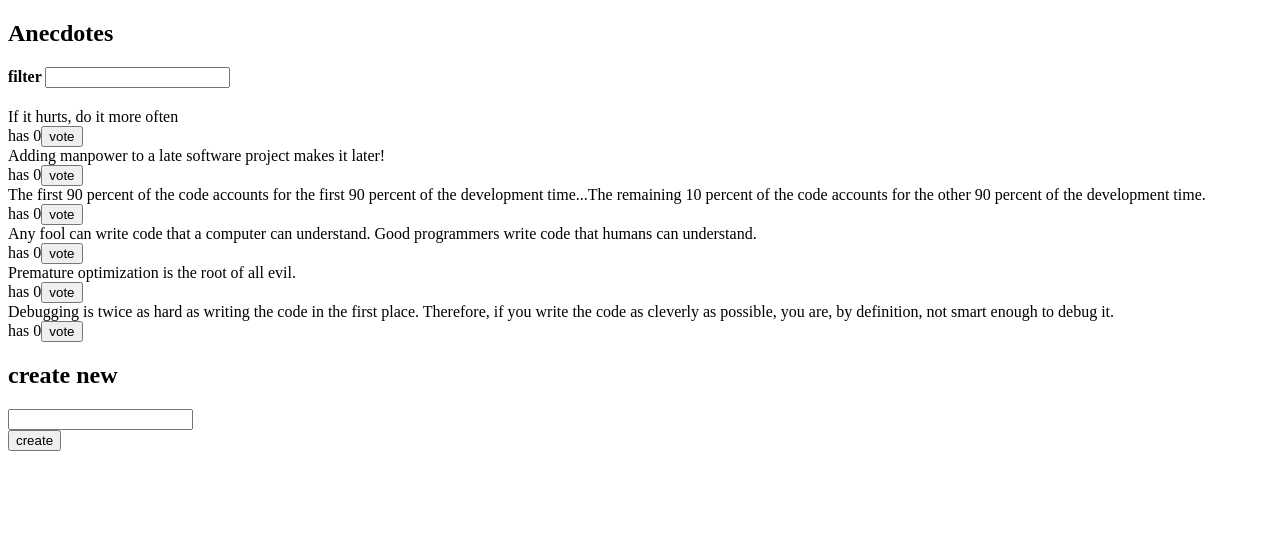
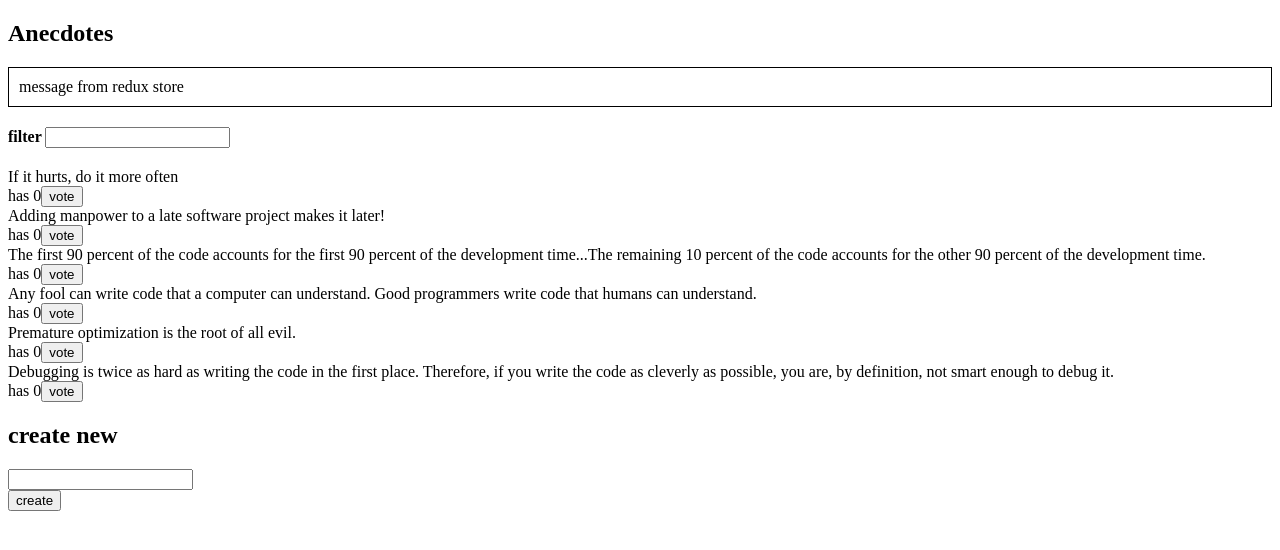
Before and after one commit to danutdotrar/FSO-recap, a React (Vite) app in the folder part6/redux-anecdotes/: page / in a window 1280 px wide. Shown: the top 550 px of the page. Built offline with nearby package versions, Linux system fonts and the light colour scheme.

Commit message:
Add part6 ex 6.12

```diff
--- a/part6/redux-anecdotes/src/App.jsx
+++ b/part6/redux-anecdotes/src/App.jsx
@@ -2,11 +2,13 @@ import { useSelector, useDispatch } from "react-redux";
 import AnecdoteForm from "./components/AnecdoteForm";
 import AnecdoteList from "./components/AnecdoteList";
 import Filter from "./components/Filter";
+import Notification from "./components/Notification";
 
 const App = () => {
     return (
         <div>
             <h2>Anecdotes</h2>
+            <Notification />
             <Filter />
             <AnecdoteList />
             <AnecdoteForm />
--- a/part6/redux-anecdotes/src/components/AnecdoteForm.jsx
+++ b/part6/redux-anecdotes/src/components/AnecdoteForm.jsx
@@ -1,6 +1,7 @@
 import React from "react";
 import { createNew } from "../reducers/anecdoteReducer";
 import { useDispatch } from "react-redux";
+import Notification from "./Notification";
 
 const AnecdoteForm = () => {
     const dispatch = useDispatch();
--- /dev/null
+++ b/part6/redux-anecdotes/src/components/Notification.jsx
@@ -0,0 +1,16 @@
+import { useSelector } from "react-redux";
+
+const Notification = () => {
+    const notificationMessage = useSelector((state) => state.notification);
+
+    const style = {
+        border: "solid",
+        padding: 10,
+        borderWidth: 1,
+        marginBottom: 20,
+    };
+
+    return <div style={style}>{notificationMessage}</div>;
+};
+
+export default Notification;
--- a/part6/redux-anecdotes/src/main.jsx
+++ b/part6/redux-anecdotes/src/main.jsx
@@ -4,11 +4,13 @@ import { Provider } from "react-redux";
 import App from "./App";
 import anecdoteReducer from "./reducers/anecdoteReducer";
 import filterReducer from "./reducers/filterReducer";
+import notificationReducer from "./reducers/notificationReducer";
 
 const store = configureStore({
     reducer: {
         anecdotes: anecdoteReducer,
         filter: filterReducer,
+        notification: notificationReducer,
     },
 });
 
--- /dev/null
+++ b/part6/redux-anecdotes/src/reducers/notificationReducer.js
@@ -0,0 +1,23 @@
+// import createSlice
+// define initialState
+// create notification slice
+// define reducers
+// export slice's actions and the reducer to use it in the main.js in the store
+
+import { createSlice } from "@reduxjs/toolkit";
+
+const initialState = "message from redux store";
+
+const notificationSlice = createSlice({
+    name: "notification",
+    initialState,
+    reducers: {
+        setMessage(state, action) {
+            return action.payload;
+        },
+    },
+});
+
+export const { setMessage } = notificationSlice.actions;
+
+export default notificationSlice.reducer;
```
Also changed, not shown: part6/redux-anecdotes/src/components/Notification.js (deleted, +0 -14 lines).
